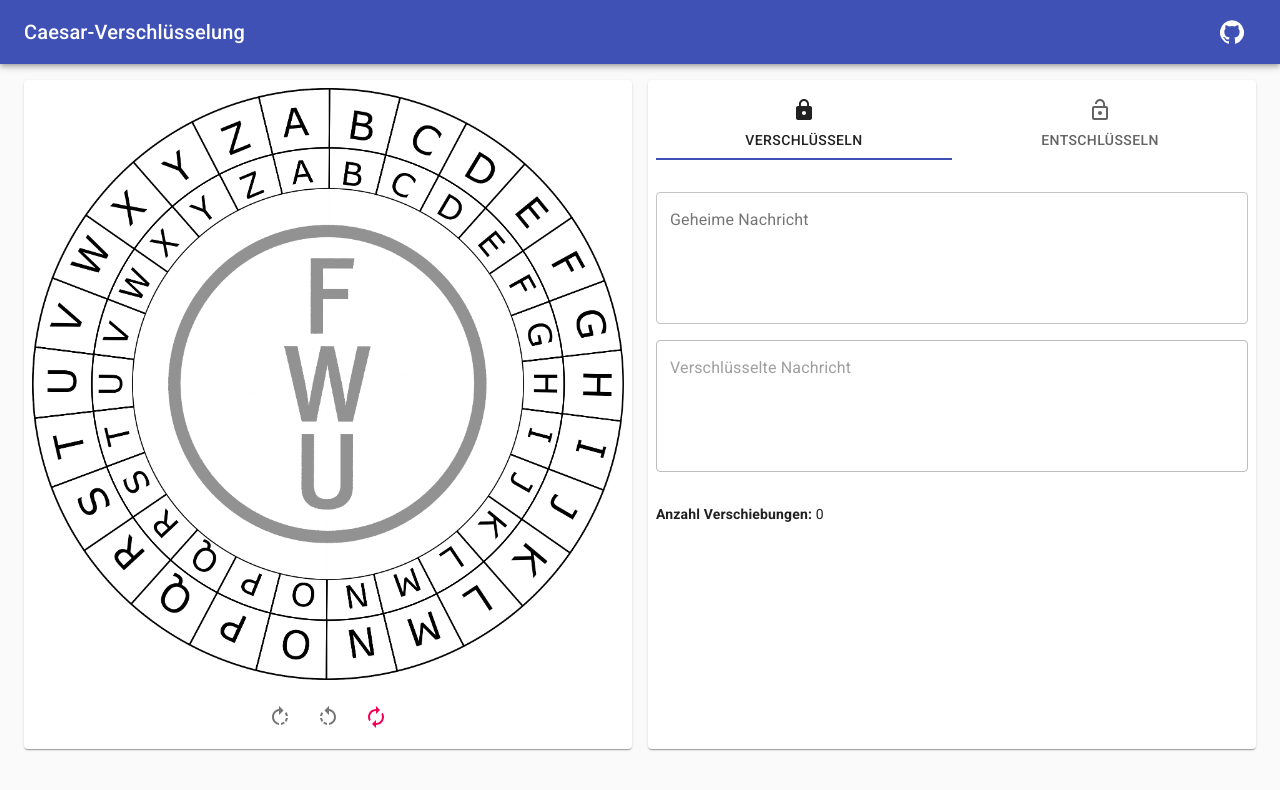
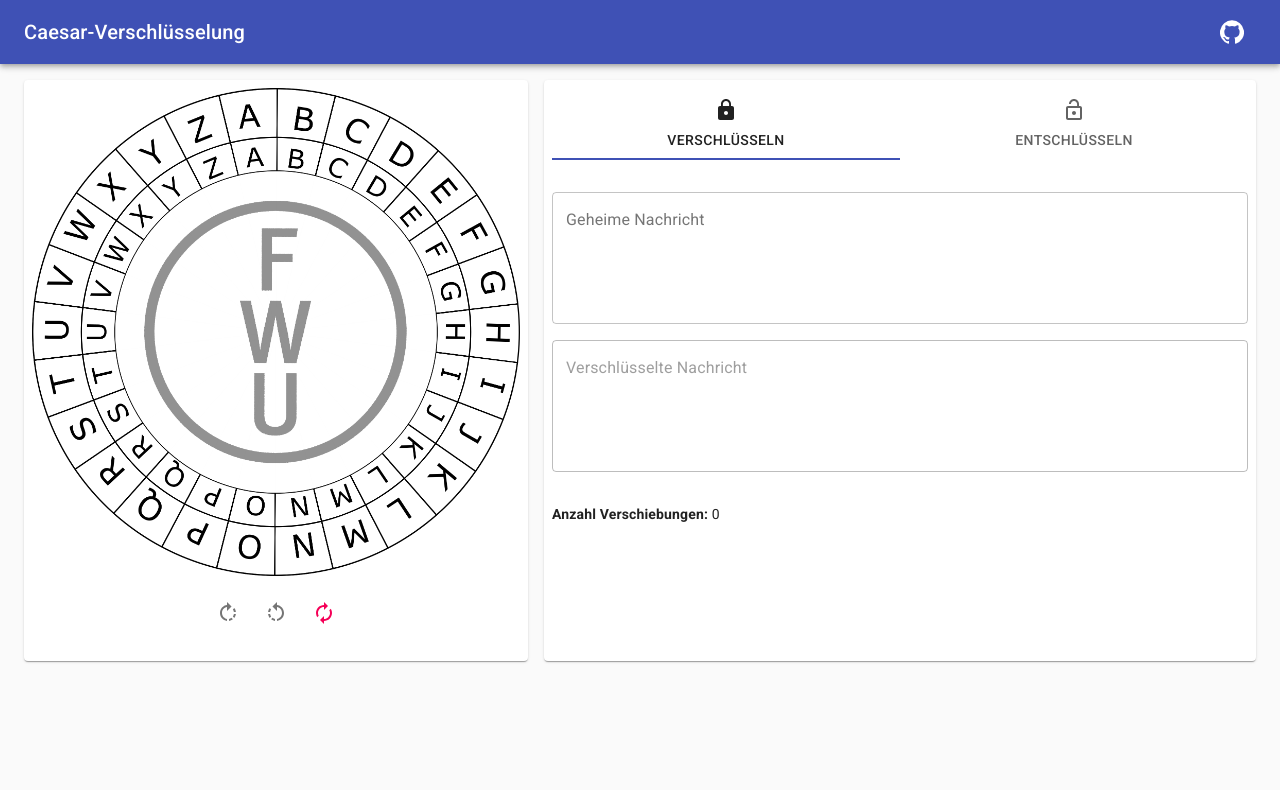
Before and after one commit to kkrings/react-caesar-cipher, a React (Create React App) app: page / in a window 1280 px wide. Shown: the top 790 px of the page. Built offline with nearby package versions, Linux system fonts and the light colour scheme.

Commit message:
Give the cipher disk less horizontal space.

```diff
--- a/src/App.module.css
+++ b/src/App.module.css
@@ -1,8 +1,5 @@
-.leftColumn {
-  padding: 0.5rem;
-}
-
-.rightColumn {
+.column {
+  margin-top: 16px;
   padding: 0.5rem;
   height: 100%;
 }
--- a/src/App.tsx
+++ b/src/App.tsx
@@ -34,11 +34,8 @@ export function App() {
       <CipherAppBar/>
       <Container>
         <Grid container spacing={2}>
-          <Grid item xs={12}>
-
-          </Grid>
-          <Grid item xs={12} md={6}>
-            <Paper className={styles.leftColumn}>
+          <Grid item xs={12} md={5}>
+            <Paper className={styles.column}>
               <Grid container spacing={1}>
                 <Grid item xs={12}>
                   <CipherDisks angleDeg={angleDeg} />
@@ -53,8 +50,8 @@ export function App() {
               </Grid>
             </Paper>
           </Grid>
-          <Grid item xs={12} md={6}>
-            <Paper className={styles.rightColumn}>
+          <Grid item xs={12} md={7}>
+            <Paper className={styles.column}>
               <CipherMessage shift={shift} />
             </Paper>
           </Grid>
```
